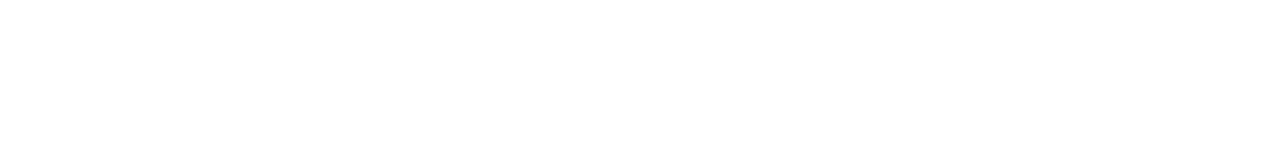
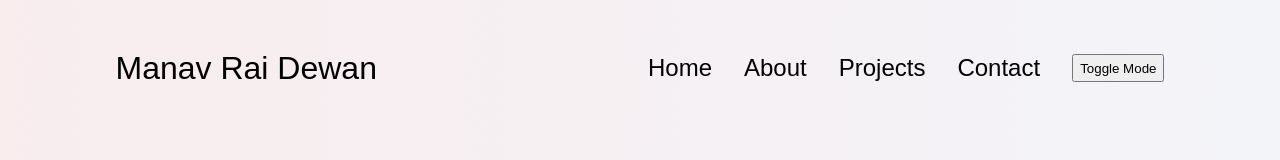
Before and after one commit to ManavRai2104/My-Port-Folio, a plain HTML site: page index.html in a window 1280 px wide. Drawn offline with Linux system fonts and the light colour scheme.

Commit message:
Nav Menu Done

```diff
--- a/index.html
+++ b/index.html
@@ -1,17 +1,42 @@
 <!DOCTYPE html>
 <html lang="en">
 <head>
-    <meta charset="UTF-8">
-    <meta name="viewport" content="width=device-width, initial-scale=1.0">
-    <title>Manav Port-Folio</title>
-    <link rel="stylesheet" href="style.css">
+  <meta charset="UTF-8">
+  <title>Manav Rai Dewan Portfolio</title>
+  <link rel="stylesheet" href="style.css">
 </head>
-<body>
+<body class="light-mode">
 
+    <nav class="desktop-nav">
+        <div id="logo">Manav Rai Dewan</div>
+        <div>
+            <ul class="nav-links">
+                <li><a href="#Home">Home</a></li>
+                <li><a href="#About">About</a></li>
+                <li><a href="#Projects">Projects</a></li>
+                <li><a href="#Contact">Contact</a></li>
+                <button id="toggle-theme">Toggle Mode</button>
+            </ul>
+        </div>
+    </nav>
+    <nav id="hamburger-nav">
+        <div id="logo">Manav Rai Dewan</div>
+        <div class="hamburger-menu">
+            <div class="hamburger-icon" onclick="toggleMenu()">
+            <span></span>
+            <span></span>
+            <span></span>
+        </div>
+        <div class="menu-links">
 
+        <li><a href="#Home" onclick="toggleMenu()">Home</a></li>
+        <li><a href="#About" onclick="toggleMenu()">About</a></li>
+        <li><a href="#Projects" onclick="toggleMenu()">Projects</a></li>
+        <li><a href="#Contact" onclick="toggleMenu()">Contact</a></li>
+        </div>
 
+    </nav>
 
-
-    <script src="main.js"></script>
+  <script src="main.js"></script>
 </body>
 </html>
--- a/main.js
+++ b/main.js
@@ -0,0 +1,7 @@
+const toggleBtn = document.getElementById('toggle-theme');
+const body = document.body;
+
+toggleBtn.addEventListener('click', () => {
+  body.classList.toggle('dark-mode');
+  body.classList.toggle('light-mode');
+});
--- a/style.css
+++ b/style.css
@@ -0,0 +1,88 @@
+body {
+  margin: 0;
+  padding: 0;
+  font-family: Arial, sans-serif;
+  transition: color 0.5s;
+  background: linear-gradient(270deg, #f0f8ff, #ffe4e1, #e6ffe6, #fff0f5);
+  background-size: 800% 800%;
+  animation: gradientMove 15s ease infinite;
+}
+
+/* Light mode */
+.light-mode {
+  color: #000;
+}
+
+/* Dark mode */
+.dark-mode {
+  background: linear-gradient(270deg, #1e1e1e, #2c2c2c, #121212, #1f1f1f);
+  background-size: 800% 800%;
+  animation: gradientMove 15s ease infinite;
+  color: #fff;
+}
+
+@keyframes gradientMove {
+  0% { background-position: 0% 50%; }
+  50% { background-position: 100% 50%; }
+  100% { background-position: 0% 50%; }
+}
+
+
+html {
+    scroll-behavior: smooth;
+}
+
+a,
+.btn {
+    transition: all 300ms ease;
+}
+
+/* Desktop navigation  */
+
+nav,
+.nav-links {
+    display: flex;
+}
+nav {
+    justify-content: space-around;
+    align-items: center;
+    height: 17vh;
+}
+
+.nav-links {
+    gap: 2rem;
+    list-style: none;
+    font-size: 1.5rem;
+}
+
+a {
+    color: black;
+    text-decoration: none;
+    text-decoration-color: white;
+}
+
+a:hover {
+    color: grey;
+    text-decoration: underline;
+    text-underline-offset: 1rem;
+    text-decoration-color:rgb(181, 181, 181);
+}
+
+#logo {
+    font-size: 2rem;
+}
+
+#logo:hover {
+    cursor: default;
+}
+
+/* Hamburger Menu */
+
+#hamburger-nav {
+    display: none;
+}
+
+.hamburger-menu {
+    position: relative;
+    display: inline-block;
+}
```
